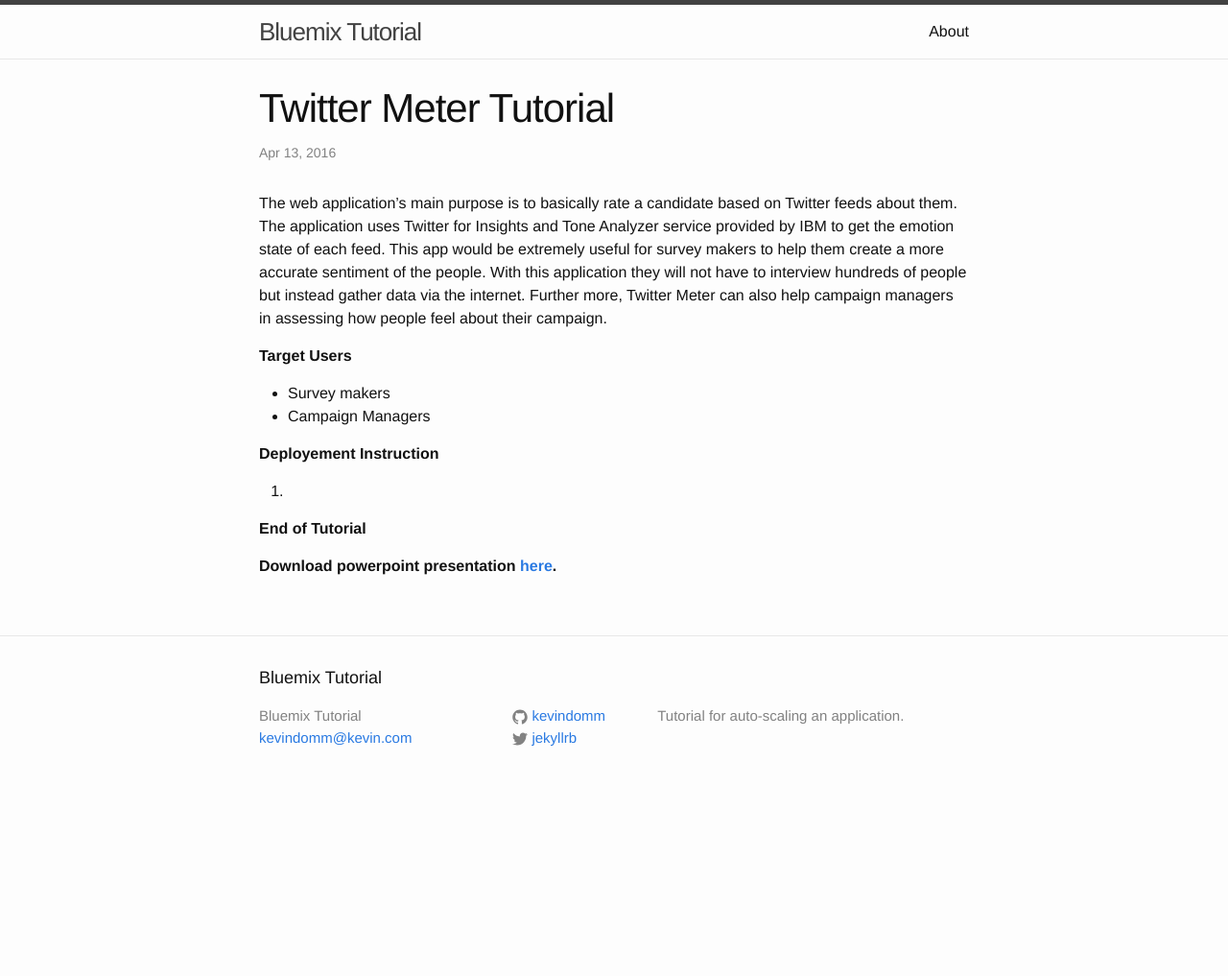
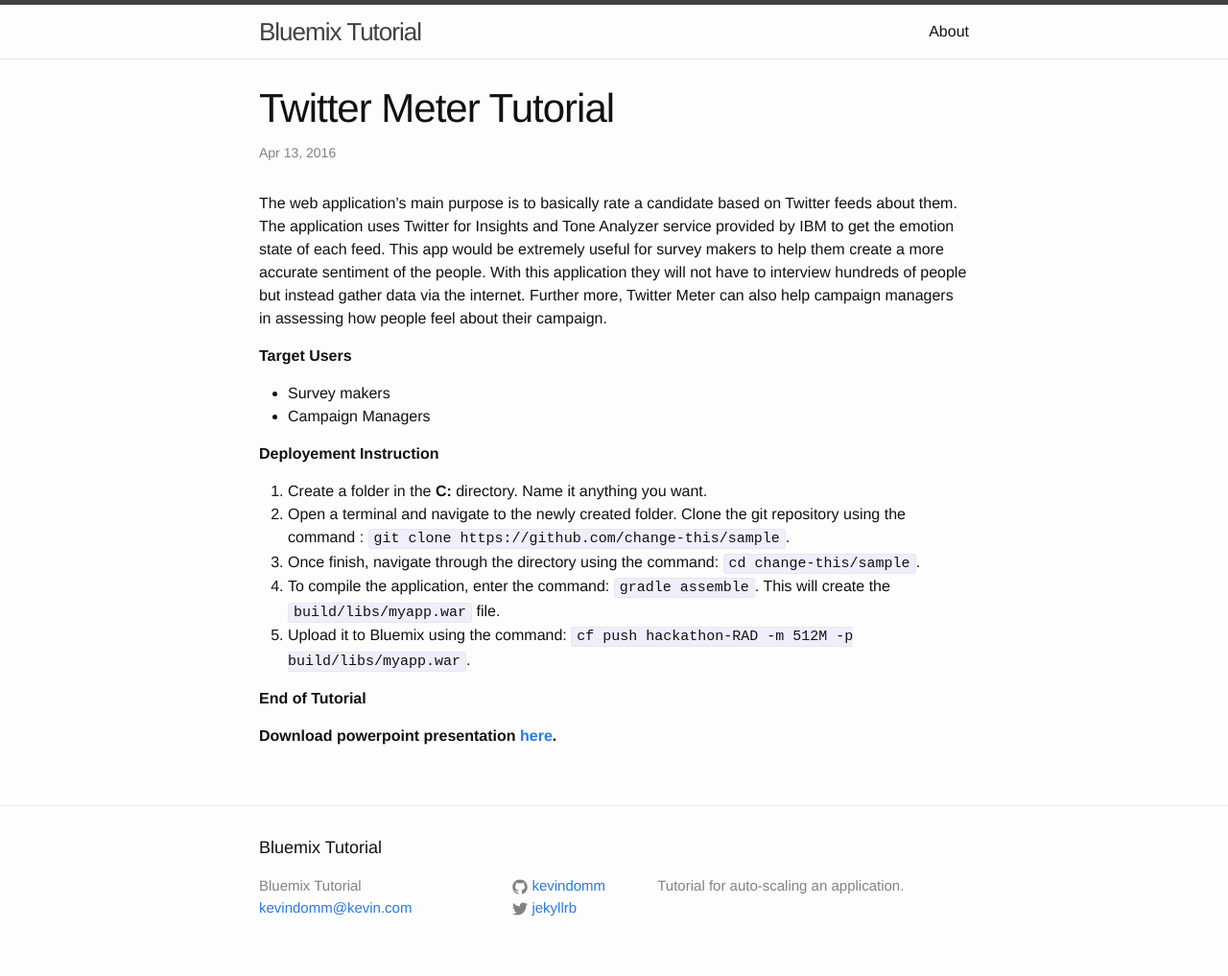
Before and after one commit to kevindomm/kevindomm.github.io, a Jekyll site: the page built from _posts/2016-04-14-twitter-meter.markdown, in a window 1280 px wide. Shown: the whole page at 96% size. Built offline with Jekyll 4.4.1, drawn with Linux system fonts in a browser that asks for light colours; Markdown is read by kramdown in place of the engine named in the settings; before the commit the page ends 900 px from its top, so only the background shows below that.

Commit message:
added deployment instructions

```diff
--- a/_posts/2016-04-14-twitter-meter.markdown
+++ b/_posts/2016-04-14-twitter-meter.markdown
@@ -15,10 +15,14 @@ The web application's main purpose is to basically rate a candidate based on Twi
 
 **Deployement Instruction**
 
-1.
+1. Create a folder in the **C:** directory. Name it anything you want.
+2. Open a terminal and navigate to the newly created folder. Clone the git repository using the command : `git clone https://github.com/change-this/sample`.
+3. Once finish, navigate through the directory using the command: `cd change-this/sample`.
+4. To compile the application, enter the command: `gradle assemble`. This will create the `build/libs/myapp.war` file.
+5. Upload it to Bluemix using the command: `cf push hackathon-RAD -m 512M -p build/libs/myapp.war`.
 
 **End of Tutorial**
 
 **Download powerpoint presentation [here][presentation].**
 
-[presentation]: https://github.com/kevindomm/Auto-Scaling/blob/master/autoscaling/Auto-Scaling.pptx?raw=true
+[presentation]: https://docs.google.com/presentation/d/1kIrXx_kfiLS1XsChy8P760Gim7DxGs6TQcWHTXvuUIU/edit#slide=id.g12b0134dac_5_0
```
